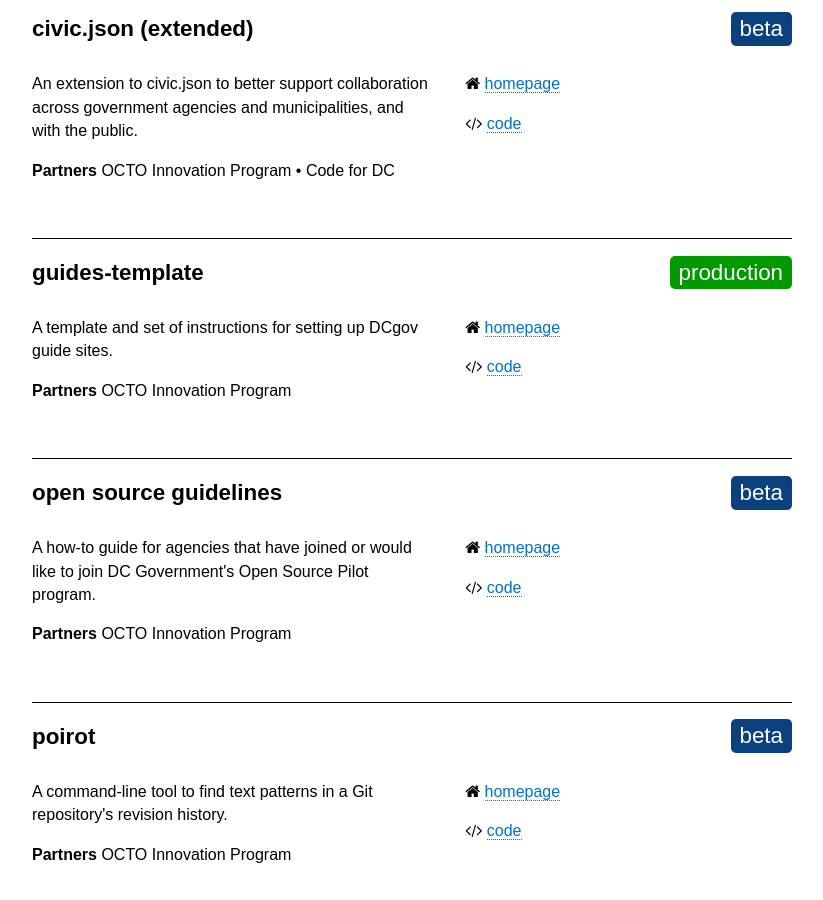
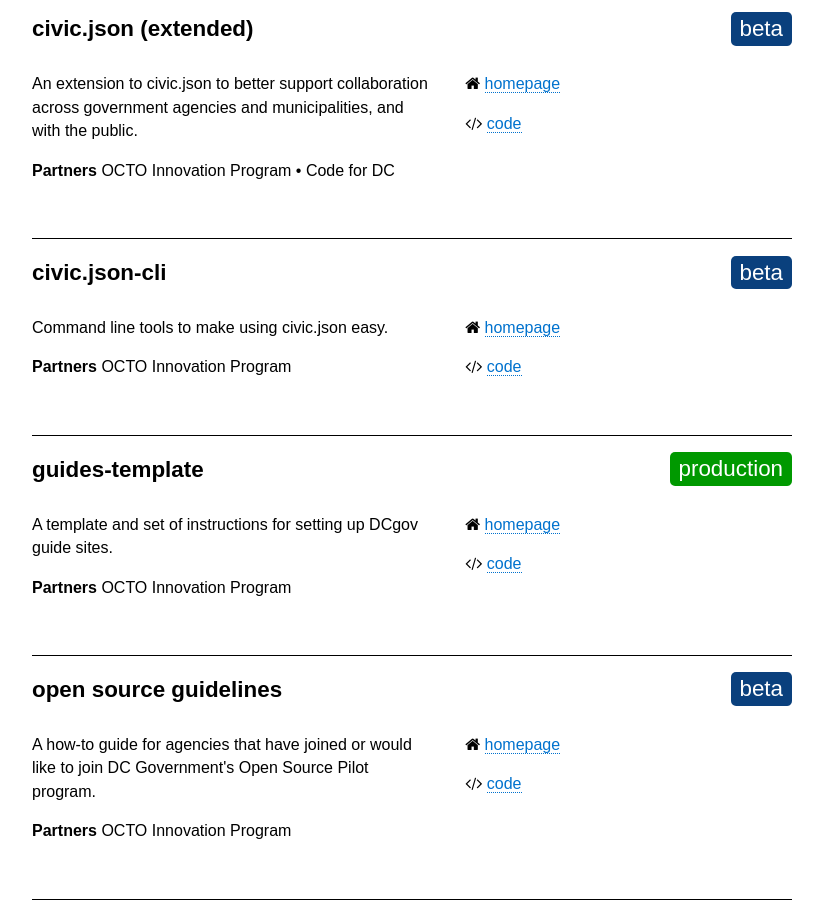
Before and after one commit to DCgov/dcgov.github.io, a Jekyll site: the page built from _pages/projects.md, in a window 1280 px wide and 900 px high, scrolled down 436 px. Shown: the whole window, without its empty margins (228-1051 px from the left). Built offline with Jekyll 4.4.1, drawn with Linux system fonts in a browser that asks for light colours; nearby versions of some CDN libraries; some of the changed lines change nothing that is shown.

Commit message:
Update projects

```diff
--- a/_data/projects.json
+++ b/_data/projects.json
@@ -22,6 +22,10 @@
         },
         "name": "guides-template",
         "license": "https://raw.githubusercontent.com/DCgov/guides-template/gh-pages/LICENSE.md",
+        "tags": [
+            "guide",
+            "instructions"
+        ],
         "homepage": "http://open.dc.gov/guides-template/",
         "links": [],
         "data": [],
@@ -30,10 +34,6 @@
             "name": "Emanuel Feld",
             "email": "open@dc.gov"
         },
-        "keywords": [
-            "guide",
-            "instructions"
-        ],
         "geography": [],
         "type": "web app",
         "id": "https://raw.githubusercontent.com/DCgov/civic.json/master/schema.json",
@@ -62,6 +62,10 @@
         },
         "name": "open source guidelines",
         "license": "CC0-1.0",
+        "tags": [
+            "open source",
+            "guide"
+        ],
         "homepage": "http://open.dc.gov/open-source-guidelines/",
         "links": [],
         "data": [],
@@ -70,10 +74,6 @@
             "name": "Emanuel Feld",
             "email": "opensource@dc.gov"
         },
-        "keywords": [
-            "open source",
-            "guide"
-        ],
         "geography": [
             "DC"
         ],
@@ -102,6 +102,14 @@
         },
         "name": "poirot",
         "license": "https://raw.githubusercontent.com/DCgov/poirot/master/LICENSE.md",
+        "tags": [
+            "git",
+            "revision",
+            "search",
+            "private",
+            "security",
+            "grep"
+        ],
         "homepage": "https://pypi.python.org/pypi/poirot/",
         "links": [],
         "data": [],
@@ -110,14 +118,6 @@
             "name": "Emanuel Feld",
             "email": "open@dc.gov"
         },
-        "keywords": [
-            "git",
-            "revision",
-            "search",
-            "private",
-            "security",
-            "grep"
-        ],
         "geography": [],
         "type": "command line tool",
         "id": "https://raw.githubusercontent.com/DCgov/civic.json/master/schema.json",
@@ -131,7 +131,60 @@
             "teams": [
                 "DC Digital Service"
             ],
-            "activity": []
+            "activity": [
+                0,
+                0,
+                0,
+                0,
+                0,
+                0,
+                0,
+                0,
+                0,
+                0,
+                0,
+                0,
+                0,
+                0,
+                0,
+                0,
+                0,
+                0,
+                0,
+                0,
+                0,
+                0,
+                0,
+                0,
+                0,
+                0,
+                0,
+                0,
+                0,
+                0,
+                0,
+                0,
+                0,
+                0,
+                0,
+                0,
+                0,
+                0,
+                0,
+                0,
+                0,
+                0,
+                0,
+                0,
+                0,
+                0,
+                5,
+                1,
+                0,
+                13,
+                9,
+                7
+            ]
         },
         "name": "civic.json (extended)",
         "repository": "https://github.com/DCgov/civic.json",
@@ -146,12 +199,7 @@
             }
         ],
         "data": [],
-        "links": [],
-        "contact": {
-            "name": "Emanuel Feld",
-            "email": "open@dc.gov"
-        },
-        "keywords": [
+        "tags": [
             "documentation",
             "schema",
             "standard",
@@ -162,9 +210,51 @@
             "Code for DC",
             "Washington"
         ],
+        "links": [],
+        "contact": {
+            "name": "Emanuel Feld",
+            "email": "open@dc.gov"
+        },
         "geography": [],
         "homepage": "http://open.dc.gov/civic.json",
+        "id": "https://raw.githubusercontent.com/DCgov/civic.json/master/schemas/schema-v1.json",
+        "description": "An extension to civic.json to better support collaboration across government agencies and municipalities, and with the public."
+    },
+    {
+        "status": "Beta",
+        "license": "CC0-1.0",
+        "github": {
+            "languages": {
+                "Python": 6799,
+                "Makefile": 855
+            },
+            "teams": [
+                "DC Digital Service"
+            ],
+            "activity": []
+        },
+        "name": "civic.json-cli",
+        "repository": "https://github.com/DCgov/civic.json-cli",
+        "partners": [
+            {
+                "name": "OCTO Innovation Program",
+                "email": "open@dc.gov"
+            }
+        ],
+        "data": [],
+        "tags": [
+            "civic",
+            "civic.json"
+        ],
+        "links": [],
         "id": "https://raw.githubusercontent.com/DCgov/civic.json/master/schema.json",
-        "description": "An extension to civic.json to better support collaboration across government agencies and municipalities, and with the public."
+        "contact": {
+            "name": "Emanuel Feld",
+            "email": "open@dc.gov"
+        },
+        "geography": [],
+        "homepage": "http://open.dc.gov/civic.json/",
+        "thumbnail": "",
+        "description": "Command line tools to make using civic.json easy."
     }
 ]
```
